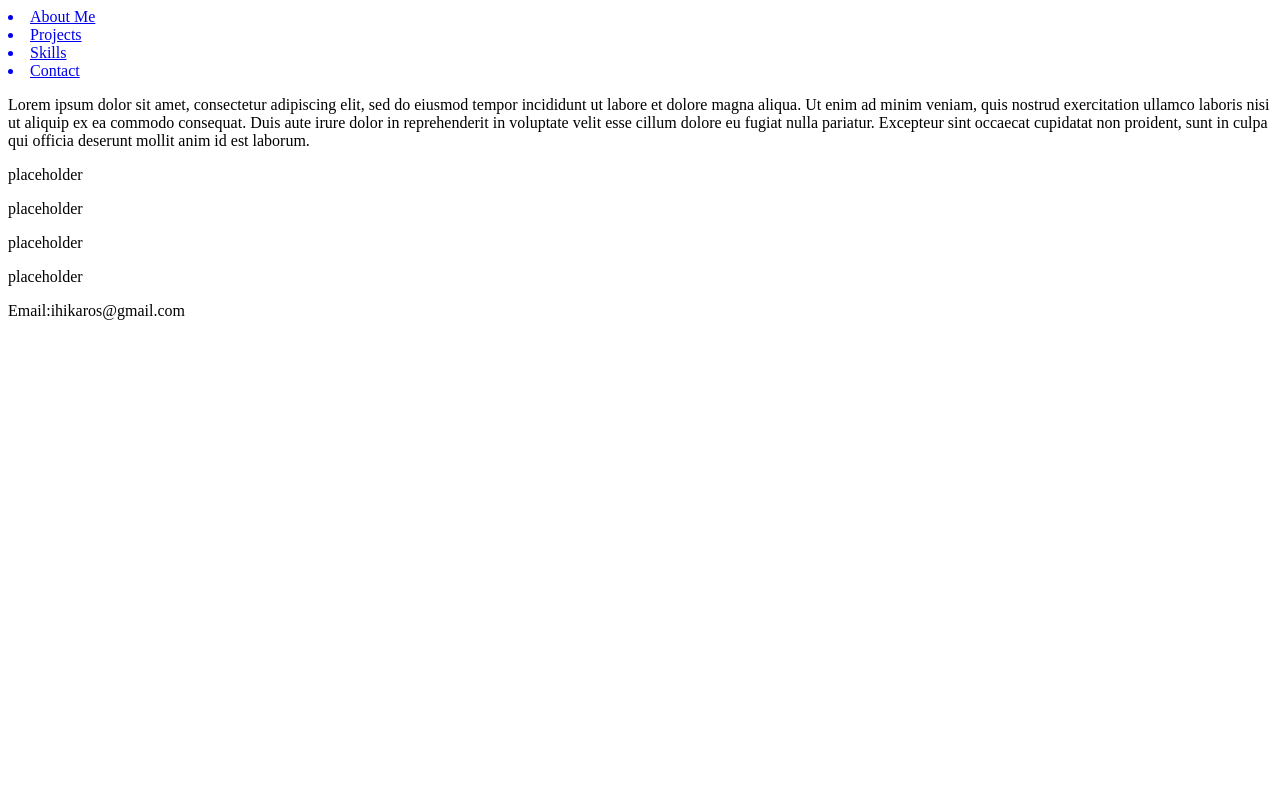
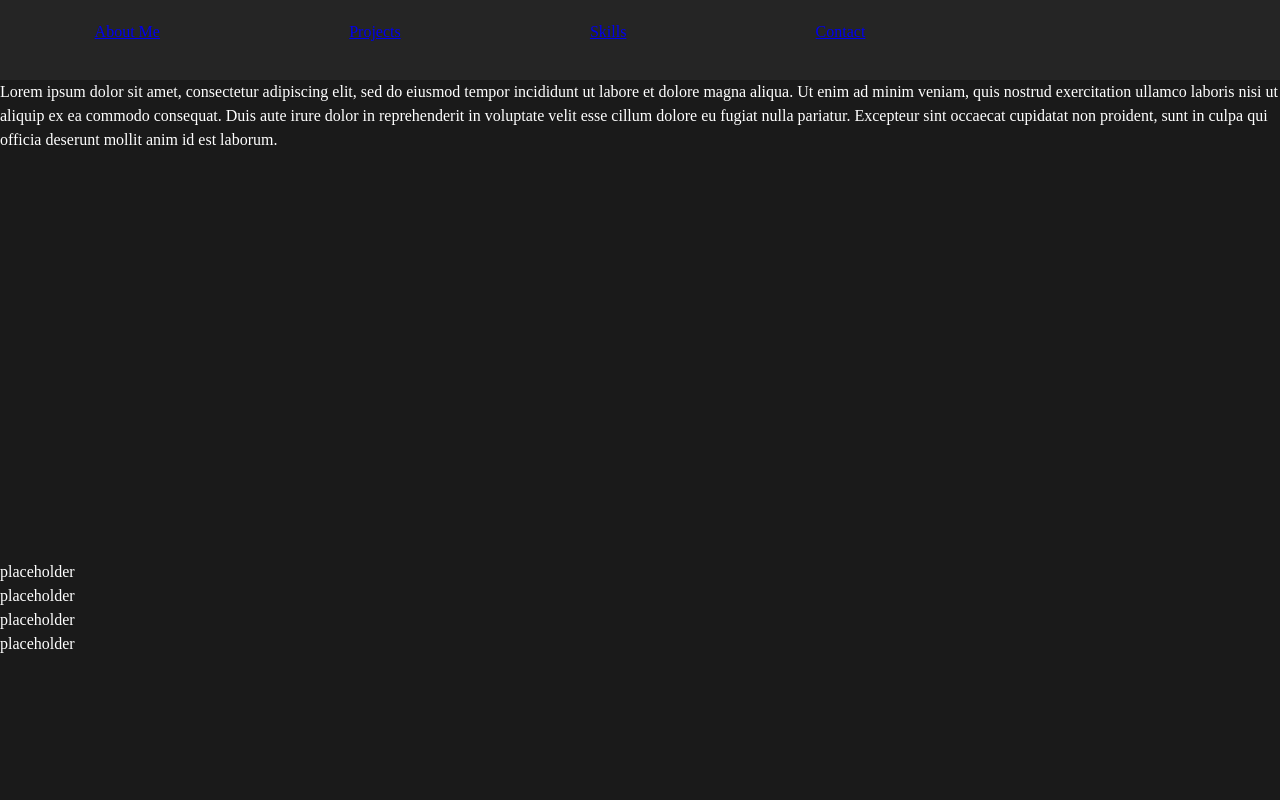
Before and after one commit to SunlightCourtyard/SunlightCourtyard, a plain HTML site: page index.html in a window 1280 px wide. Shown: the top 800 px of the page. Drawn offline with Linux system fonts and the light colour scheme.

Commit message:
basic styling, default darkmode colour scheme, some style resets

```diff
--- a/index.html
+++ b/index.html
@@ -1,7 +1,8 @@
+<!DOCTYPE html>
   <html lang="en">
     <head>
       <title>Portfolio</title>
-    <link rel="stylesheet" href="">
+      <link rel="stylesheet" href="./resources/main.css">
     </head>
     <body>
       <header>
@@ -14,7 +15,8 @@
       </header>
       <main>
         <section id="about">
-        <p>Lorem ipsum dolor sit amet, consectetur adipiscing elit, sed do eiusmod tempor incididunt ut labore et dolore magna aliqua. Ut enim ad minim veniam, quis nostrud exercitation ullamco laboris nisi ut aliquip ex ea commodo consequat. Duis aute irure dolor in reprehenderit in voluptate velit esse cillum dolore eu fugiat nulla pariatur. Excepteur sint occaecat cupidatat non proident, sunt in culpa qui officia deserunt mollit anim id est laborum.</p>
+          <p>Lorem ipsum dolor sit amet, consectetur adipiscing elit, sed do eiusmod tempor incididunt ut labore et dolore magna aliqua. Ut enim ad minim veniam, quis nostrud exercitation ullamco laboris nisi ut aliquip ex ea commodo consequat.
+            Duis aute irure dolor in reprehenderit in voluptate velit esse cillum dolore eu fugiat nulla pariatur. Excepteur sint occaecat cupidatat non proident, sunt in culpa qui officia deserunt mollit anim id est laborum.</p>
         </section>
         <section id="projects">
           <div>
@@ -31,7 +33,12 @@
           </div>
         </section>
         <section id="languages">
-
+          <h2>Skills:</h2>
+          <ul>
+            <li>HTML</li>
+            <li>CSS</li>
+            <li>JavaScript</li>
+          </ul>
         </section>
         <section id="contact">
           <p>Email:ihikaros@gmail.com</p>
--- a/resources/main.css
+++ b/resources/main.css
@@ -0,0 +1,60 @@
+* {
+    box-sizing: border-box;
+    margin: 0;
+    padding: 0;
+    list-style: none;
+}
+
+:root {
+    --background-color: #1a1a1a;
+    --text-color: #fff;
+    --containers: #252525;
+    --accent: #e74c3c;
+    --secondary-accent: #c0392b;
+}
+
+body {
+    line-height: 1.5;
+    -webkit-font-smoothing: antialiased;
+}
+
+img, picture, video, canvas, svg {
+    display: block;
+    max-width: 100%;
+}
+
+input, button, textarea, select {
+    font: inherit;
+}
+
+header {
+    background-color: var(--containers);
+    height: 5em;
+    width: 100%;
+    position: absolute;
+    z-index: 2;
+    margin-top: 0;
+}
+
+nav {
+    display: inline-flex;
+    justify-content: space-around;
+    position: relative;
+    width: 75%;
+    top: 25%;
+}
+
+main {
+    background-color: var(--background-color);
+    color: var(--text-color);
+    top: 5em;
+    position: relative;
+}
+
+#about {
+    height: 30em;
+}
+
+#projects {
+    height: 30em;
+}
```
Lines whose indentation alone changed are shown as unchanged.
